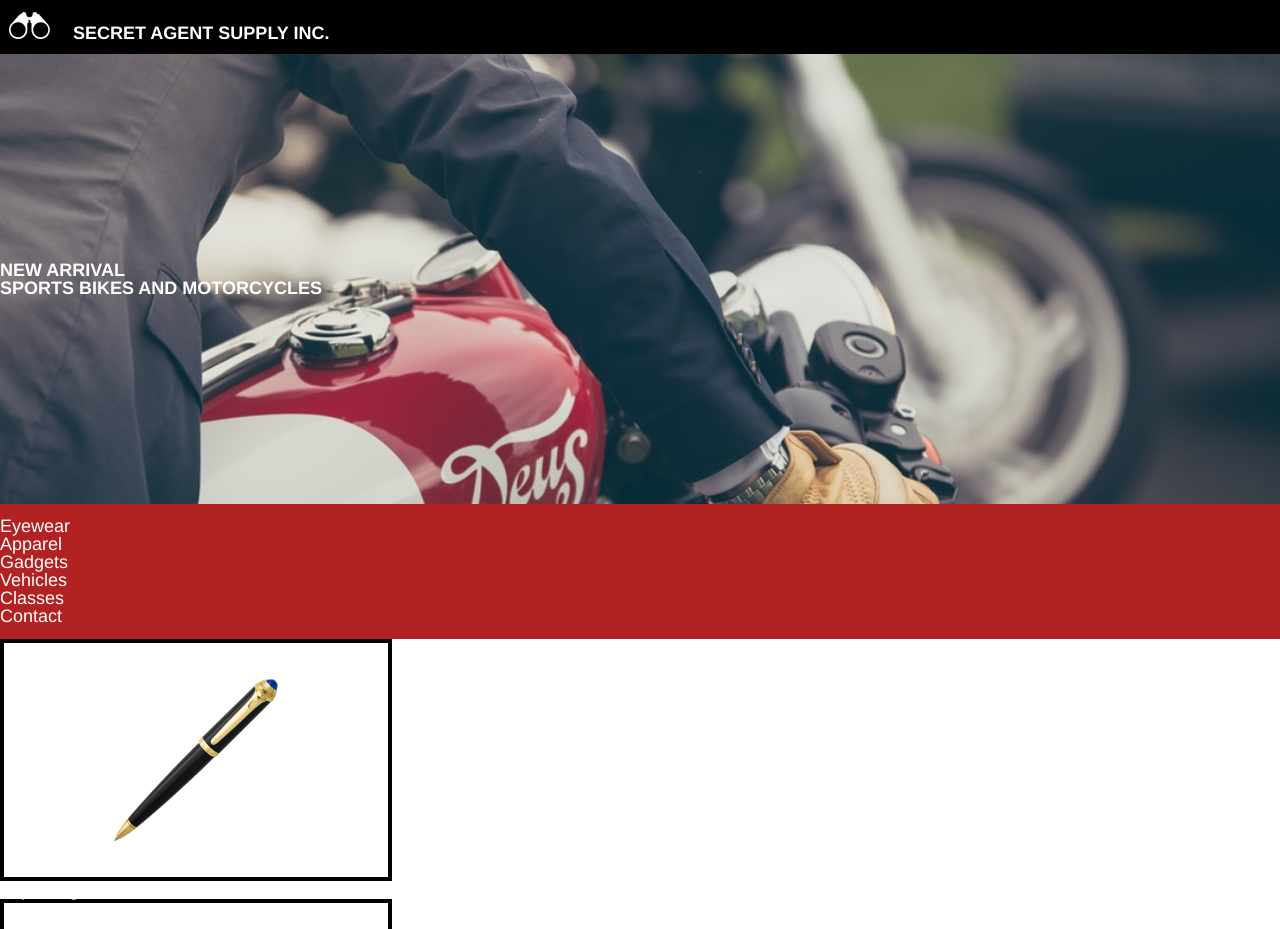
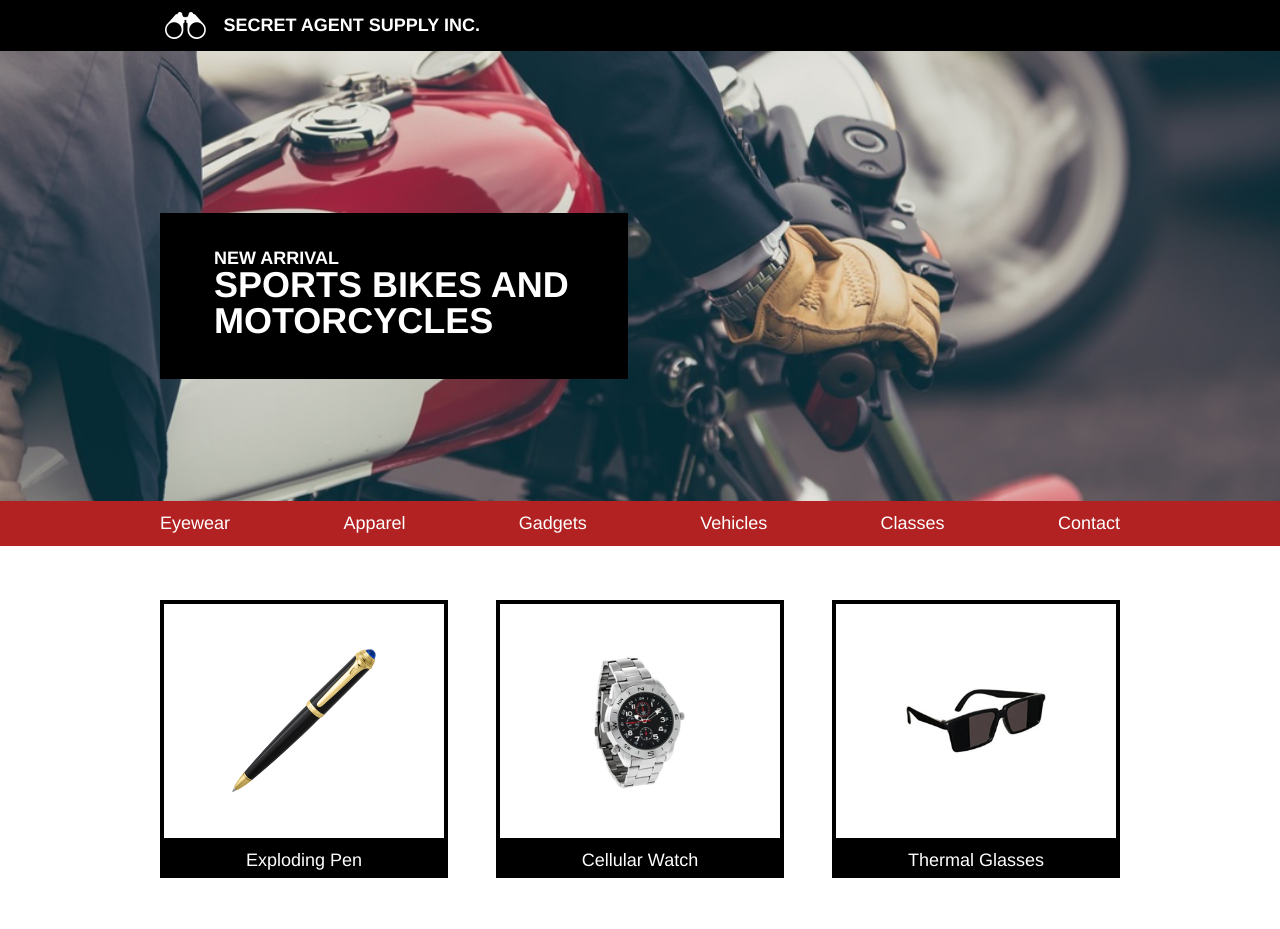
Before and after one commit to jaydekat1020/Secret-Agent-Supply, a plain HTML site: page index.html in a window 1280 px wide. Shown: the top 929 px of the page. Drawn offline with Linux system fonts and the light colour scheme.

Commit message:
Update style.css
edits using the video for help

```diff
--- a/resources/style.css
+++ b/resources/style.css
@@ -1,16 +1,23 @@
 /* universal styles*/
 html {
   font-size: 18px;
+  background-color: white;
+  font-family: Helvetica, sans-serif;
 }
 
-body {
-  font-family: Helvetica;
-  color: white;
+.container { /* This class is given to the main sections of the web page: header, banner, menu, products and footer. This way things can be more easily stylized in one concise line */
+  max-width: 960px;
+  margin: 0 auto;
+} /* This is how to make the content on the page move to the middle of the page without having to do individual code. The width shortens it and the margin set to {0 auto} will center it and move it from the left */
+
+
+h1, h4 {
+  font-weight: bold;
 }
 
 /* media qeries*/
 
-@media only screen and (min-width: 960px) {
+/* @media only screen and (min-width: 960px) {
   .small-menu {
     display: none;
   }
@@ -20,114 +27,126 @@ body {
   .large-menu {
     display: none;
   }
-}
+} */
 
 /* header */
 
 .header {
-  display: inline-flex;
-  align-items: center;
-  width: 100%;
   font-weight: bold;
   background-color: black;
+  color: white;
   text-transform: uppercase;
   font-size: 1.0rem;
-  padding: 0.66rem 0;
+}
+
+.header .container {
+  display: flex;
+  align-items: center;
+  padding: 0.66rem 0 0.66rem 0.5rem;
 }
 
 .header img {
   height: 1.5rem;
-  margin-left: 0.5rem;
-  margin-right: 1.0rem;
+  padding-right: 1.0rem;
+
 }
 
-/* section after header and before the menu*/
+/*  main banner */
 
 .news {
-  display: flex;
-  align-items: center;
   font-weight: bold;
   text-transform: uppercase;
   height: 25rem;
   background-repeat:no-repeat;
+  background-position: center;
   background-size: cover;
   background-image: url('../resources/images/main banner background image.jpeg');
 }
 
-.arrival {
-  display: block;
-  align-items: flex-start;
-  padding-left: 3rem;
-  padding-top: 2rem;
+.headline {
+  position: relative;
+  padding: 2rem 3rem;
   background-color: black;
-  margin-top: 9rem;
+  color: white;
+  top: 9rem; /* top works better with the poistion relativ than just using margin-top because it will align relative to itself and move 9rem down fom the top of its container rather
+  than the top of the whole page */
   width: 20rem;
 }
 
-.arrival h1 {
+.headline h1 {
+  font-family: Helvetica;
   font-size: 2rem;
+  font-weight: bold;
   margin-bottom: 0.25rem;
 }
 
-.arrival h2 {
+.arrival h4 {
   font-size: 1rem;
 }
 
 /* menu section */
 
 .menu {
+  background-color: firebrick;
+  color: white;
+  padding: 0.75rem 0;
+}
+
+.menu ul {
   display: flex;
-  background-color: firebrick;
-  padding: 0.75rem 0;
+  align-items: center;
+  justify-content: space-between;
+  padding-left: 0.75rem 0;
+  list-style: none;
 }
 
 /* gadget section */
 
-.gadgets {
+.products, .contact {
   display: flex;
   justify-content: space-between;
+  margin-top: 3rem;
+}
+
+.product {
+  width: 30%;
 }
 
 .img {
   display: flex;
-  flex-wrap: wrap;
   justify-content: center;
   align-items: center;
-  width: 30%;
   border: 4px solid black;
+  padding: 2rem 0;
+  height: 9rem;
+}
+
+.description {
+  display: block; /* used to have everything stay inside the box and not start a new line */
+  background-color: black;
+  color: white;
+  text-align: center;
+  padding: .5rem;
 }
 
 .img img {
-  height: 9rem;
-  margin: 2rem;
+  max-width: 8rem;
 }
 
-.img h4 {
-  background-color: black;
-  width: 100%;
-  margin-top: 0.5rem;
-}
 
 /* contact info section */
 
-.contact {
-  display: flex;
-  justify-content: space-between;
+.info {
+  width: 35%;
   margin-top: 3rem;
   margin-bottom: 4rem;
 }
 
-.info {
-  width: 35%;
-}
-
-.info span {
-  color: black;
-}
-
-.info h5 {
+.info .title {
+  display: block;
+  background-color: black;
+  color: white;
   padding: 1rem 2rem;
-  background-color: black;
 }
 
 /* footer */
@@ -136,4 +155,6 @@ footer {
   text-align: left;
   height: 5rem;
   background-color: black;
+  color: white;
+  padding: 3rem;
 }
```
